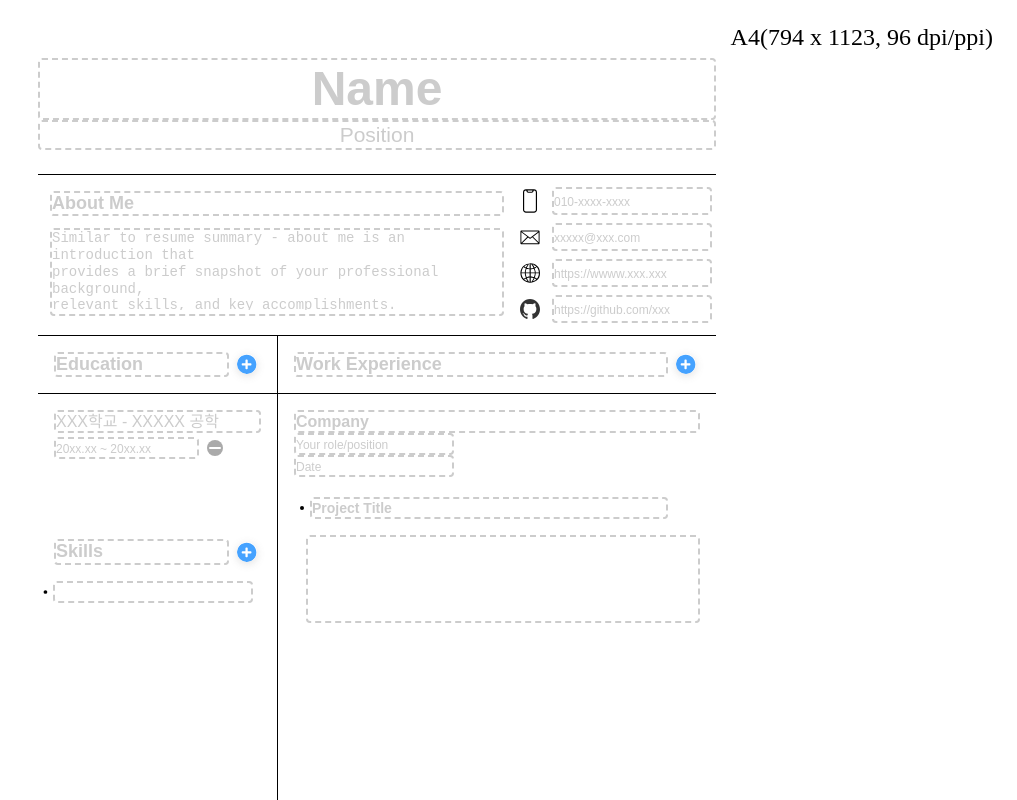
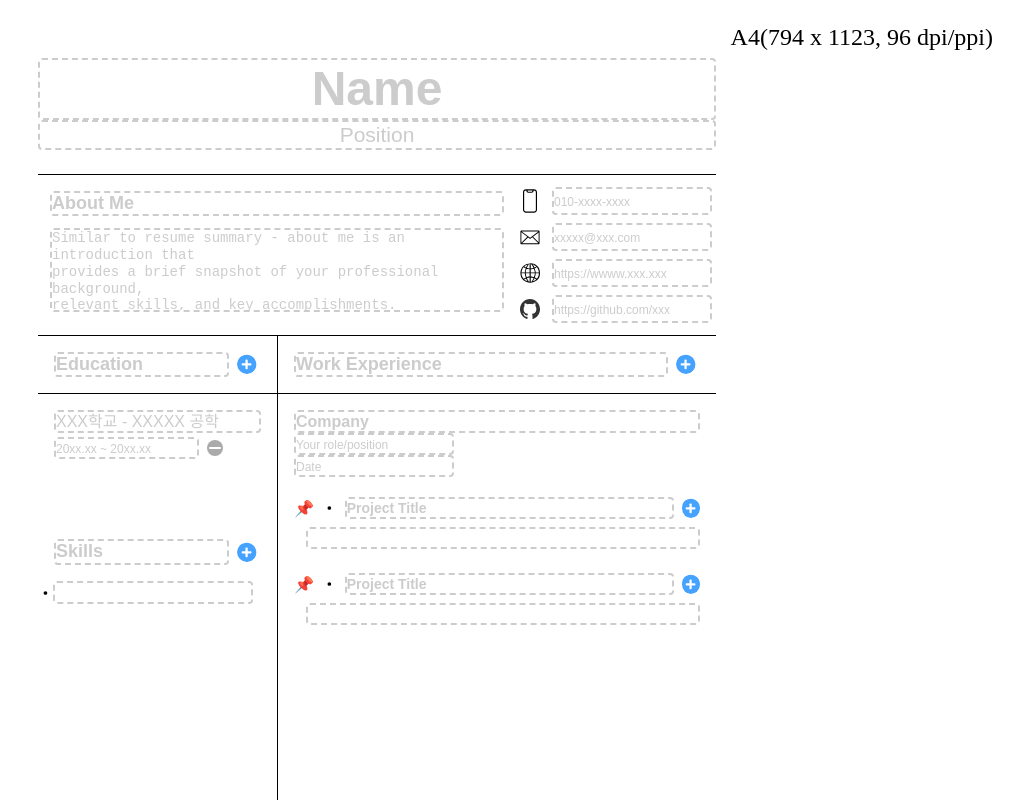
Before and after one commit to macjjuni/simple-resume, a Next.js app: page / in a window 1280 px wide. Shown: the top 800 px of the page, without its empty margins (263-1280 px from the left). Built offline with nearby package versions, Linux system fonts and the light colour scheme.

Commit message:
feature. Work Experience 작업 중
- Project 목록 작업 중

```diff
--- a/src/components/input/common/resumeTextarea/resumeTextarea.interface.ts
+++ b/src/components/input/common/resumeTextarea/resumeTextarea.interface.ts
@@ -15,6 +15,7 @@ export interface ResumeTextareaProps {
     bold?: boolean
     fontSize?: number
     align?: 'left' | 'center' | 'right'
+    minHeight?: string
 
-    onResize: (height: number) => void
+    onResize?: (height: number) => void
 }
--- a/src/components/input/common/resumeTextarea/resumeTextarea.scss
+++ b/src/components/input/common/resumeTextarea/resumeTextarea.scss
@@ -3,6 +3,7 @@
     position: relative;
     width: 100%;
     padding: 2px;
+    font-size: 0;
 
     .simple-resume__textarea__focus-line {
         position: absolute;
@@ -23,7 +24,6 @@
     .simple-resume__textarea {
         position: relative;
         width: 100%;
-        min-height: 80px;
         height: auto;
         outline: 0;
         border: none;
--- a/src/components/input/common/resumeTextarea/resumeTextarea.tsx
+++ b/src/components/input/common/resumeTextarea/resumeTextarea.tsx
@@ -8,7 +8,7 @@ const focusClassName = 'simple-resume__textarea__wrapper--focus';
 
 
 const ResumeTextarea = forwardRef<ResumeTextareaRefs>(({
-        className, value, onChange, placeholder, style, bold, fontSize, align, onResize
+        className, value, onChange, placeholder, style, bold, fontSize, align, onResize, minHeight = '80px'
     }: ResumeTextareaProps, ref) => {
 
     // region [Hooks]
@@ -35,9 +35,13 @@ const ResumeTextarea = forwardRef<ResumeTextareaRefs>(({
         if (bold) { styles.fontWeight = 'bold'; }
         if (fontSize) { styles.fontSize = `${fontSize}px`; }
         if (align) { styles.textAlign = align; }
+        if (minHeight) {
+            styles.minHeight = minHeight;
+            styles.height = minHeight;
+        }
 
         return styles;
-    }, [style, bold, fontSize, align]);
+    }, [minHeight, style, bold, fontSize, align]);
 
     const rootClassName = useMemo(() => {
         const clazz = [];
@@ -48,9 +52,7 @@ const ResumeTextarea = forwardRef<ResumeTextareaRefs>(({
     }, [className]);
 
     const focusLineClassName = useMemo(() => {
-        if (value.length === 0) {
-            return 'simple-resume__textarea__focus-line--empty'
-        }
+        if (value.length === 0) { return 'simple-resume__textarea__focus-line--empty' }
         return '';
     }, [value])
 
@@ -68,10 +70,10 @@ const ResumeTextarea = forwardRef<ResumeTextareaRefs>(({
     }, []);
 
     const handleResizeHeight = useCallback(() => {
-        console.log(123);
+
         if (rootRef.current) {
             rootRef.current!.style.height = 'auto';
-            onResize(rootRef.current!.scrollHeight);
+            onResize?.(rootRef.current!.scrollHeight);
             rootRef.current!.style.height = `${rootRef.current!.scrollHeight}px`;
         }
     }, [onResize]);
@@ -100,7 +102,7 @@ const ResumeTextarea = forwardRef<ResumeTextareaRefs>(({
         <div ref={wrapperRef} className={'simple-resume__textarea__wrapper'}>
             <textarea ref={rootRef} className={`simple-resume__textarea ${rootClassName}`}
                       value={value} onChange={onChangeTextArea} style={rootStyle} placeholder={placeholder}
-                      onFocus={onFocus} onBlur={onBlur}/>
+                      onFocus={onFocus} onBlur={onBlur} />
             <div className={`simple-resume__textarea__focus-line ${focusLineClassName}`} />
         </div>
     );
--- a/src/components/input/content/workExperienceInputList/workExperienceInputList.tsx
+++ b/src/components/input/content/workExperienceInputList/workExperienceInputList.tsx
@@ -1,37 +1,52 @@
-'use client'
+'use client';
 
-import React, {ChangeEvent, ForwardedRef, forwardRef, memo, useCallback, useImperativeHandle} from 'react';
+import React, {ChangeEvent, ForwardedRef, forwardRef, memo, useCallback, useEffect, useImperativeHandle} from 'react';
 import ResumeInput from '@/components/input/common/resumeInput/resumeInput';
 import useDraggable from '@/utils/useDraggable';
 import {
+    ProjectVO,
     WorkExperienceInputListRef,
     WorkExperienceVO,
 } from '@/components/input/content/workExperienceInputList/workExperienceInputList.interface';
 import generateRandomString from '@/utils/random';
 import './workExperienceInputList.scss';
-import WorkExperienceProjectInputList from '@/components/input/content/workExperienceInputList/workExperienceProjectInputList';
+import WorkExperienceProjectInputList, {FlagType} from '@/components/input/content/workExperienceInputList/workExperienceProjectInputList';
 
 
-const workExperienceMockData = (): WorkExperienceVO[] => ([{
-    id: generateRandomString(),
-    companyName: '',
-    position: '',
-    date: '',
-    project: [{
+const workExperienceMockData = (): WorkExperienceVO[] => ([
+    {
+        id: generateRandomString(),
+        companyName: '',
+        position: '',
+        date: '',
+        project: [{ id: generateRandomString(), projectTitle: '', projectDetail: '' }, { id: generateRandomString(), projectTitle: '', projectDetail: '' }],
+    },
+]);
+
+const projectMockData = (): ProjectVO => (
+    {
         id: generateRandomString(),
         projectTitle: '',
         projectDetail: '',
-    }],
-}])
+    }
+);
 
 
 function WorkExperienceInputList(_, ref: ForwardedRef<WorkExperienceInputListRef>) {
 
     // region [Hooks]
 
-    const {items: workExperienceList, setItems: setWorkExperienceList, handleDragOver, onDragEnd, onDrop, onMouseUp, handleTargetMouseDown} = useDraggable<WorkExperienceVO[]>(workExperienceMockData());
+    const {
+        items: workExperienceList,
+        setItems: setWorkExperienceList,
+        handleDragOver,
+        onDragEnd,
+        onDrop,
+        onMouseUp,
+        handleTargetMouseDown,
+    } = useDraggable<WorkExperienceVO[]>(workExperienceMockData());
 
-    const {items: projectList, setItems: setProjectList, handleProjectDragOver, onProjectDragEnd, onProjectDrop, onProjectMouseUp, handleProjectTargetMouseDown} = useDraggable<WorkExperienceVO[]>(workExperienceMockData());
+    // const {items: projectList, setItems: setProjectList, handleProjectDragOver, onProjectDragEnd, onProjectDrop, onProjectMouseUp, handleProjectTargetMouseDown} = useDraggable<WorkExperienceVO[]>(workExperienceMockData());
 
 
     // endregion
@@ -42,7 +57,23 @@ function WorkExperienceInputList(_, ref: ForwardedRef<WorkExperienceInputListRef
     const addWorkExperienceList = useCallback(() => {
         setWorkExperienceList(prev => (
             prev.map(item => item).concat(workExperienceMockData())
-        ))
+        ));
+    }, [setWorkExperienceList]);
+
+    const addProject = useCallback((index: number) => {
+        console.log(index);
+        setWorkExperienceList(prev => (
+            prev.map((item, idx) => {
+                if (index === idx) {
+                    // 배열을 복사하여 새 프로젝트 추가
+                    return {
+                        ...item,
+                        project: [...item.project, projectMockData()],
+                    };
+                }
+                return item;
+            })
+        ));
     }, [setWorkExperienceList]);
 
     // endregion
@@ -55,7 +86,7 @@ function WorkExperienceInputList(_, ref: ForwardedRef<WorkExperienceInputListRef
             prev.map((item, index) =>
                 index === idx ? {...item, companyName: e.target.value} : item,
             )
-        ))
+        ));
     }, [setWorkExperienceList]);
 
     const onChangePosition = useCallback((e: ChangeEvent<HTMLInputElement>, idx: number) => {
@@ -63,23 +94,22 @@ function WorkExperienceInputList(_, ref: ForwardedRef<WorkExperienceInputListRef
             prev.map((item, index) =>
                 index === idx ? {...item, position: e.target.value} : item,
             )
-        ))
-    }, [setWorkExperienceList])
+        ));
+    }, [setWorkExperienceList]);
 
     const onChangeDate = useCallback((e: ChangeEvent<HTMLInputElement>, idx: number) => {
         setWorkExperienceList(prev => (
             prev.map((item, index) =>
                 index === idx ? {...item, date: e.target.value} : item,
             )
-        ))
-    }, [setWorkExperienceList])
+        ));
+    }, [setWorkExperienceList]);
 
     const onClickRemoveWorkExperience = useCallback((e: ChangeEvent<HTMLInputElement>, idx: number) => {
         setWorkExperienceList(prev => (
             prev.filter((item, index) => index !== idx)
-        ))
+        ));
     }, [setWorkExperienceList]);
-
 
     // endregion
 
@@ -91,7 +121,6 @@ function WorkExperienceInputList(_, ref: ForwardedRef<WorkExperienceInputListRef
     }), [addWorkExperienceList]);
 
     // endregion
-
 
 
     return (
@@ -109,23 +138,23 @@ function WorkExperienceInputList(_, ref: ForwardedRef<WorkExperienceInputListRef
                         )
                     }
                     <ResumeInput className={'work-experience__input__list__item__company-title'}
-                                 value={item.companyName} onChange={(e) => { onChangeCompanyName(e, idx) }}
+                                 value={item.companyName} onChange={(e) => { onChangeCompanyName(e, idx); }}
                                  placeholder={'Company'} fontSize={16} bold/>
                     {
                         workExperienceList.length > 1 && (
                             <button type={'button'} aria-label="remove skill button"
                                     className={'work-experience__input__list__item__remove-button'}
-                                    onClick={(e)=> { onClickRemoveWorkExperience(e, idx) }}/>
+                                    onClick={(e) => { onClickRemoveWorkExperience(e, idx); }}/>
                         )
                     }
 
                     <ResumeInput className={'work-experience__input__list__item__position'} fontSize={12}
-                                 value={item.position} onChange={(e) => { onChangePosition(e, idx) }}
+                                 value={item.position} onChange={(e) => { onChangePosition(e, idx); }}
                                  placeholder={'Your role/position'}/>
                     <ResumeInput className={'work-experience__input__list__item__date'} fontSize={12}
-                                 value={item.date} onChange={(e) => { onChangeDate(e, idx) }}
+                                 value={item.date} onChange={(e) => { onChangeDate(e, idx); }}
                                  placeholder={'Date'}/>
-                    <WorkExperienceProjectInputList />
+                    <WorkExperienceProjectInputList projectList={item.project} addProject={addProject} />
                 </li>
             ))}
         </ul>
--- a/src/components/input/content/workExperienceInputList/workExperienceProjectInputList.scss
+++ b/src/components/input/content/workExperienceInputList/workExperienceProjectInputList.scss
@@ -1,5 +1,8 @@
 
 .work-experience__project__list {
+    display: flex;
+    flex-direction: column;
+    gap: 24px;
     margin-top: 20px;
 
     .work-experience__project__list__item {
@@ -11,6 +14,7 @@
             display: flex;
             justify-content: flex-start;
             align-items: center;
+            gap: 8px;
 
             .work-experience__project__list__item__drag-icon {
 
@@ -26,8 +30,11 @@
         }
 
         .work-experience__project__list__item__detail__item {
-            margin-top: 8px;
             padding-left: 12px;
+
+            .simple-resume__textarea {
+                line-height: 1.4;
+            }
         }
     }
 }
--- a/src/components/input/content/workExperienceInputList/workExperienceProjectInputList.tsx
+++ b/src/components/input/content/workExperienceInputList/workExperienceProjectInputList.tsx
@@ -1,6 +1,6 @@
 'use client';
 
-import {ChangeEvent, ForwardedRef, forwardRef, memo, useCallback, useImperativeHandle, useRef} from 'react';
+import React, {ChangeEvent, ForwardedRef, forwardRef, memo, useCallback, useEffect, useImperativeHandle, useRef} from 'react';
 import ResumeInput from '@/components/input/common/resumeInput/resumeInput';
 import useDraggable from '@/utils/useDraggable';
 import {
@@ -11,32 +11,36 @@ import generateRandomString from '@/utils/random';
 import Dot from '@/components/svg/dot';
 import ResumeTextarea from '@/components/input/common/resumeTextarea/resumeTextarea';
 import './workExperienceProjectInputList.scss';
+import AddButton from '@/components/svg/addButton';
 
 
 const projectMockData = (): ProjectVO[] => ([
     {
         id: generateRandomString(),
         projectTitle: '',
-        projectDescription: {
-            id: generateRandomString(),
-            text: '',
-        },
+        projectDetail: '',
     }]);
 
+interface WorkExperienceProjectInputListProps {
+    projectList: ProjectVO[]
+    addProject: (idx: number) => void
+    onChangeProject: (e: any, index: number) => void
+}
 
-function WorkExperienceProjectInputList(_, ref: ForwardedRef<WorkExperienceInputListRef>) {
+
+function WorkExperienceProjectInputList({projectList, addProject, onChangeProject}: WorkExperienceProjectInputListProps, ref: ForwardedRef<WorkExperienceInputListRef>) {
 
     // region [Hooks]
 
     const {
-        items: projectList,
+        items,
         setItems: setProjectList,
         handleDragOver,
         onDragEnd,
         onDrop,
         onMouseUp,
         handleTargetMouseDown,
-    } = useDraggable<ProjectVO[]>(projectMockData());
+    } = useDraggable<ProjectVO[]>(projectList);
 
     // endregion
 
@@ -62,15 +66,13 @@ function WorkExperienceProjectInputList(_, ref: ForwardedRef<WorkExperienceInput
         ));
     }, [setProjectList]);
 
-
-    // const onChangeProjectDescription = useCallback((e: ChangeEvent<HTMLInputElement>, idx: number) => {
-    //     setProjectList(prev => (
-    //         prev.map((item, index) =>
-    //             index === idx ? {...item, projectDescription: e.target.value} : item,
-    //         )
-    //     ));
-    // }, [setProjectList]);
-
+    const onChangeProjectDetail = useCallback((e: ChangeEvent<HTMLTextAreaElement>, index: number) => {
+        setProjectList(prev => (
+            prev.map((item, idx) => (
+                idx === index ? {...item, projectDetail: e.target.value} : item
+            ))
+        ))
+    }, [setProjectList]);
 
     // endregion
 
@@ -83,10 +85,18 @@ function WorkExperienceProjectInputList(_, ref: ForwardedRef<WorkExperienceInput
 
     // endregion
 
+    // region [Life Cycles]
+
+    useEffect(() => {
+        console.log(projectList);
+    }, [projectList]);
+
+    // endregion
+
 
     return (
         <ul className={'work-experience__project__list'}>
-            {projectList.map((item, idx) => (
+            {items?.map((item, idx) => (
                 <li key={item.id} className={'work-experience__project__list__item'} draggable={false}
                     onDragOver={(e) => { handleDragOver(e, idx);}}
                     onDragEnd={onDragEnd} onDrop={onDrop} onMouseUp={onMouseUp}>
@@ -103,9 +113,12 @@ function WorkExperienceProjectInputList(_, ref: ForwardedRef<WorkExperienceInput
                         <ResumeInput className={'work-experience__project__list__item__project-title'}
                                      value={item.projectTitle} onChange={(e) => { onChangeProjectTitle(e, idx); }}
                                      placeholder={'Project Title'} fontSize={14} bold/>
+                        <button type={'button'} aria-label="add project button" className={'simple-resume__add-button'}>
+                            <AddButton />
+                        </button>
                     </div>
                     <div className="work-experience__project__list__item__detail__item">
-                        <ResumeTextarea value={''} />
+                        <ResumeTextarea value={item.projectDetail} onChange={(e) => { onChangeProjectDetail(e, idx) }} fontSize={14} minHeight={'18px'} />
                     </div>
                 </li>
             ))}
--- a/src/layout/contentSection/contentBodyLeft.tsx
+++ b/src/layout/contentSection/contentBodyLeft.tsx
@@ -27,7 +27,7 @@ function ContentBodyLeft() {
 
                 <div className="simple-resume__content__body__left__body__skill__container">
                     <SkillTitleInput listInputRef={skillInputListRef} />
-                    <ResumeInputList ref={skillInputListRef} />
+                    <ResumeInputList ref={skillInputListRef} fontSize={16} />
                 </div>
             </div>
 
--- a/src/layout/contentSection/contentSection.scss
+++ b/src/layout/contentSection/contentSection.scss
@@ -21,7 +21,6 @@
         z-index: 10;
         outline: 0;
         border: none;
-        box-shadow: rgba(99, 99, 99, 0.2) 0px 2px 8px 0px;
         overflow: hidden;
 
         svg {
@@ -89,5 +88,5 @@
 }
 
 @media print {
-    .simple-resume__add-skill-button, .simple-resume__add-button { display: none; }
+    .simple-resume__add-skill-button, .simple-resume__add-button, .simple-resume__add-button > svg { display: none; }
 }
```
